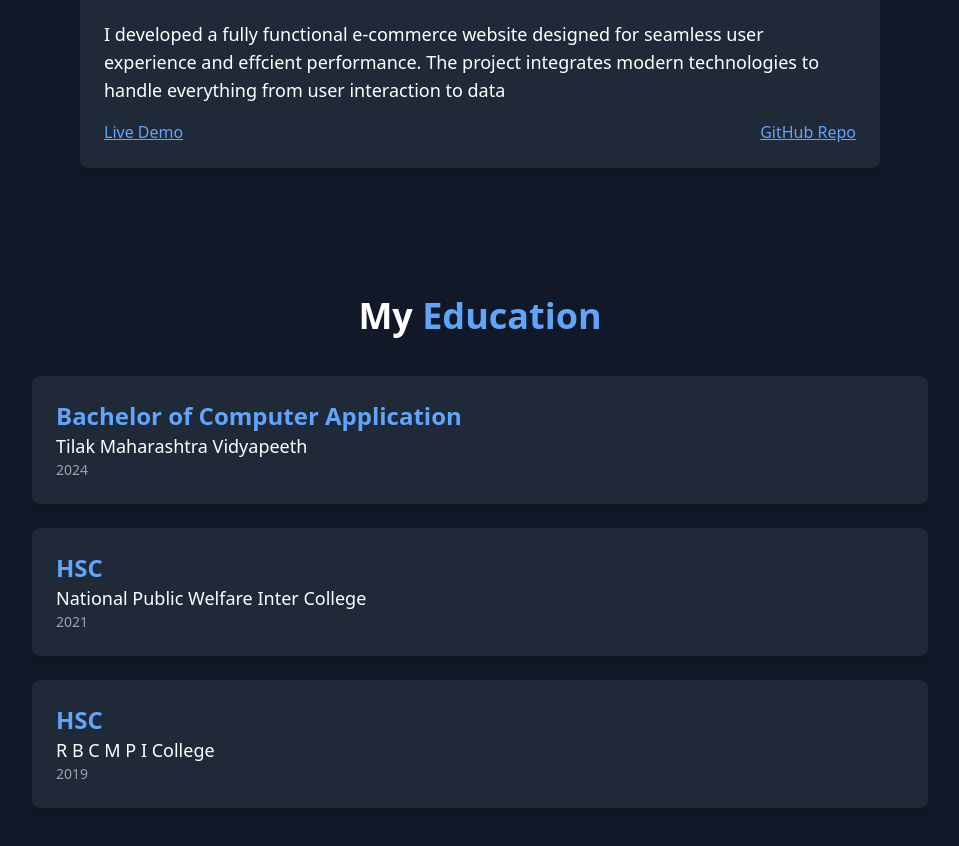
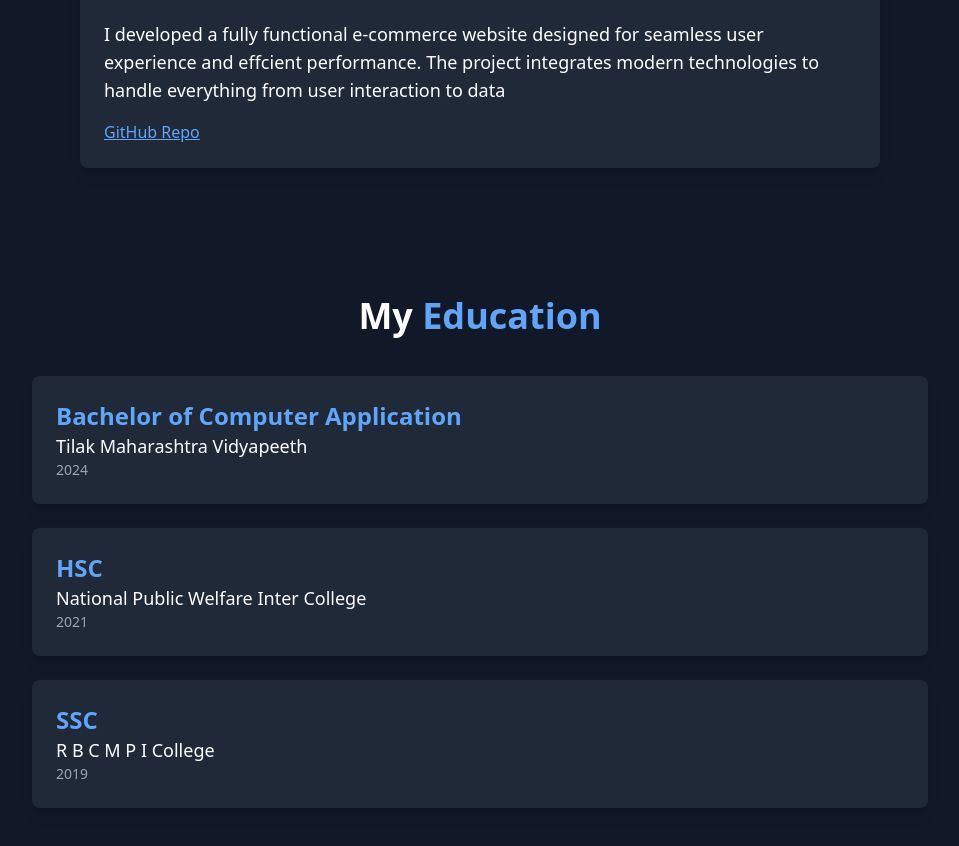
Before and after one commit to vishalp0407/my-portfolio, a React (Vite) app: page / in a window 1280 px wide. Shown: the part 1580-2426 px from the top of the page, without its empty margins (160-1119 px from the left). Built offline with nearby package versions, Linux system fonts and the light colour scheme.

Commit message:
update my Education.jsx and Projects.jsx

```diff
--- a/src/components/Home.jsx
+++ /dev/null
@@ -1,26 +0,0 @@
-import React from "react";
-
-const Home = () => {
-  return (
-    <section
-      id="home"
-      className="h-screen flex flex-col justify-center items-center bg-gradient-to-r from-blue-500 to-purple-600 text-white text-center px-4"
-    >
-      <h1 className="text-4xl md:text-6xl font-extrabold">
-        Hi, I'm <span className="text-yellow-300">[Your Name]</span>
-      </h1>
-      <p className="text-lg md:text-xl mt-4">
-        A passionate <span className="font-semibold">Web Developer</span>{" "}
-        building modern, responsive websites.
-      </p>
-      <a
-        href="#projects"
-        className="mt-8 px-6 py-3 bg-yellow-300 text-gray-800 rounded-lg shadow-lg text-lg hover:bg-yellow-400 transition duration-300"
-      >
-        View My Work
-      </a>
-    </section>
-  );
-};
-
-export default Home;
--- a/src/screens/Education.jsx
+++ b/src/screens/Education.jsx
@@ -11,7 +11,7 @@ const Education = () => {
       year: "2021",
     },
     {
-      degree: "HSC",
+      degree: "SSC",
       college: "R B C M P I College ",
       year: "2019",
     },
--- a/src/screens/Projects.jsx
+++ b/src/screens/Projects.jsx
@@ -5,7 +5,7 @@ const Projects = () => {
       description:
         "I developed a fully functional e-commerce website designed for seamless user experience and effcient performance. The project integrates modern technologies to handle everything from user interaction to data",
       demoLink: "project-link",
-      repoLink: "https://github.com/vishalp0407",
+      repoLink: "https://github.com/vishalp0407/E-commerce",
     },
   ];
   return (
@@ -14,12 +14,9 @@ const Projects = () => {
       className="bg-gray-900 text-white py-16 px-6 sm:px-12 lg:px-16  dark:bg-white dark:text-black"
     >
       <div className="max-w-5xl mx-auto">
-        {/* Section Title */}
         <h2 className="text-4xl font-bold text-center mb-10">
           My <span className="text-blue-400">Projects</span>
         </h2>
-
-        {/* Project Cards */}
 
         <div className="grid grid-cols-1 sm:grid-cols-1  sm:px-28 ">
           {projects.map((project, index) => (
@@ -30,18 +27,10 @@ const Projects = () => {
               <h3 className="text-2xl font-semibold text-blue-400 mb-4">
                 {project.title}
               </h3>
-              {/* Project Description */}
+
               <p className="text-lg mb-4">{project.description}</p>
-              {/* Project Links */}
+
               <div className="flex justify-between">
-                <a
-                  href={project.demoLink}
-                  target="_blank"
-                  rel="noopener noreferrer"
-                  className="text-blue-400 underline"
-                >
-                  Live Demo
-                </a>
                 <a
                   href={project.repoLink}
                   target="_blank"
```
